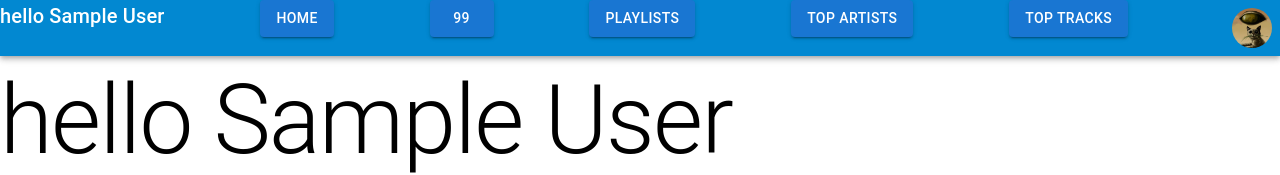
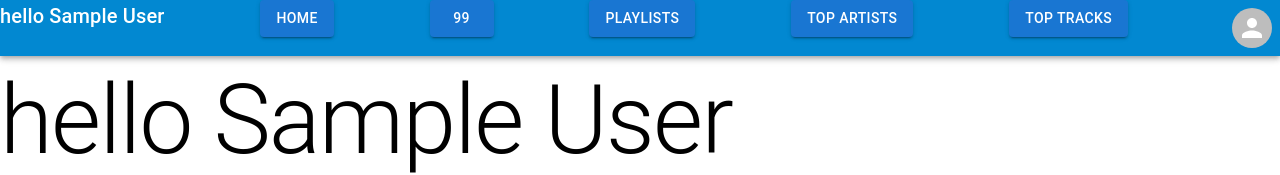
Before and after one commit to troglonaut/spotifry, a Next.js app: page / in a window 1280 px wide. Shown: the top 175 px of the page. Built offline with nearby package versions, Linux system fonts and the light colour scheme; no server answers; sample sign-in values are in the browser's storage.

Commit message:
fix avatar flicker

```diff
--- a/app/(authenticated)/the-app-bar.tsx
+++ b/app/(authenticated)/the-app-bar.tsx
@@ -5,25 +5,24 @@ import {
   Avatar,
   Button,
   IconButton,
-  Link,
   Menu,
   MenuItem,
   Typography,
 } from "@mui/material";
+import Link from "next/link";
 import { redirect, useRouter } from "next/navigation";
 import { signOut, useSession } from "next-auth/react";
-import defaultProfileImage from "@/public/images/profile.png";
-import { useLayoutEffect, useState } from "react";
+import { useEffect, useState } from "react";
 
 export default function TheAppBar() {
-  const [profileImageSrc, setProfileImageSrc] = useState(
-    defaultProfileImage.src
-  );
-
   const session = useSession();
   if (!session) {
     redirect("/login");
   }
+
+  const [profileImageSrc, setProfileImageSrc] = useState(
+    (session.data?.user as AuthUser)?.picture as string
+  );
 
   const router = useRouter();
 
@@ -38,25 +37,19 @@ export default function TheAppBar() {
     setProfileMenuAnchorEl(event.currentTarget);
   };
 
-  const handleProfileMenuClose = () => {
-    setProfileMenuAnchorEl(null);
-  };
+  const handleProfileMenuClose = () => setProfileMenuAnchorEl(null);
 
   const navToProfile = () => {
     router.push("profile");
     setProfileMenuAnchorEl(null);
   };
 
-  const logout = () => {
-    signOut();
-  };
+  const logout = () => signOut();
 
   const { data } = session;
 
-  useLayoutEffect(() => {
-    const src =
-      ((session.data?.user as AuthUser)?.picture as string) ||
-      defaultProfileImage.src;
+  useEffect(() => {
+    const src = ((session.data?.user as AuthUser)?.picture as string) || "";
 
     setProfileImageSrc(src);
   }, [session.data?.user]);
```
